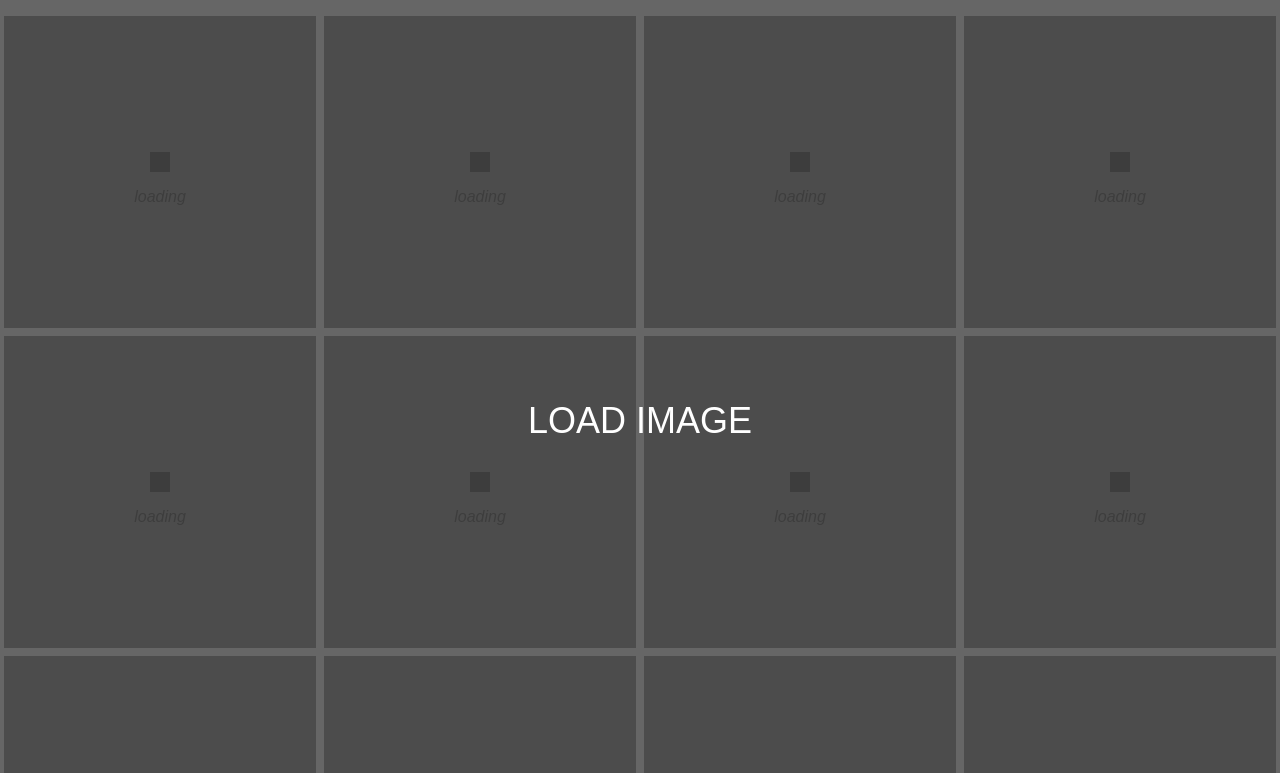
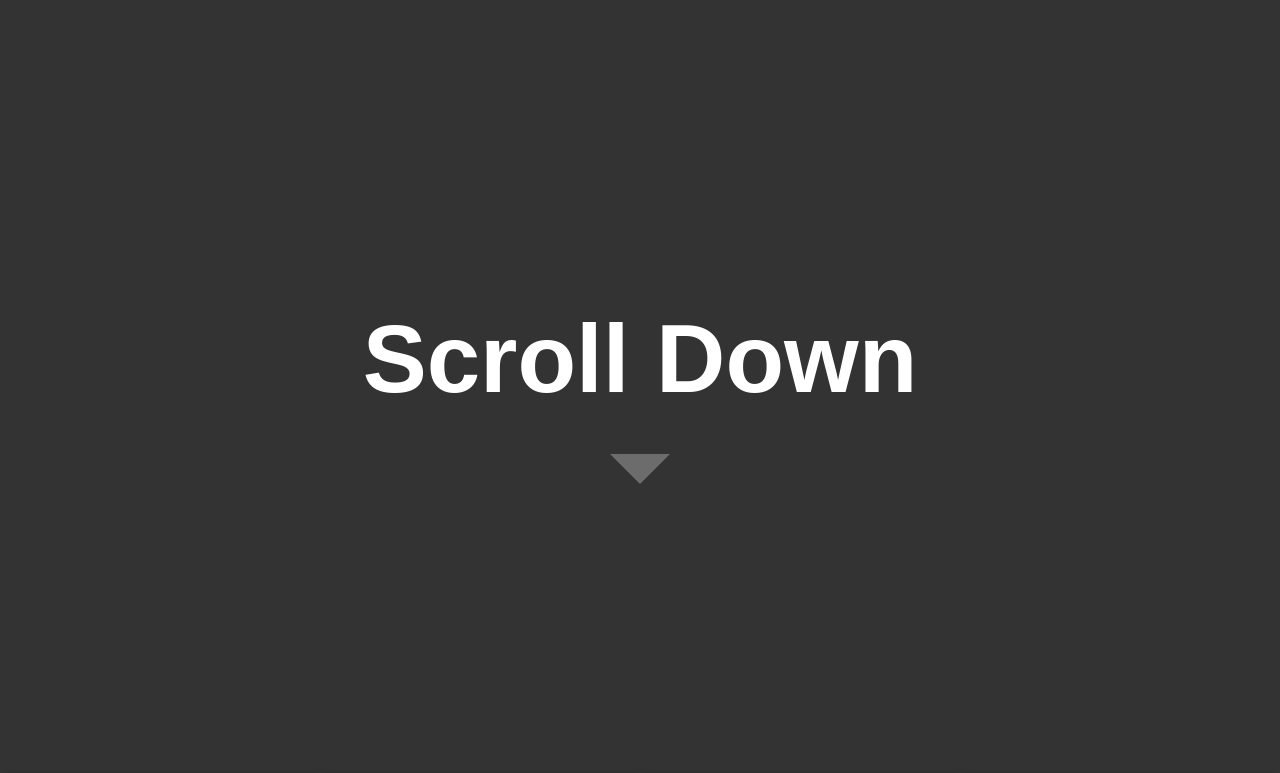
Before and after one commit to GlennJong/noob.lazyload, a plain HTML site: page index.html in a window 1280 px wide. Shown: the top 773 px of the page. Drawn offline with nearby package versions, Linux system fonts and the light colour scheme.

Commit message:
修改成 scroll down 的 lazyload

```diff
--- a/index.html
+++ b/index.html
@@ -7,31 +7,30 @@
 	<link rel="stylesheet" href="stylesheets/style.css">
 </head>
 <body>
+	<h1>Scroll Down</h1>
 	<div class="wrapper">
 		<div class="image-grid grid">
-			<div class="grid-item lazywrapper"><img data-lazy="images/01.jpg" alt=""><i></i></div>
-			<div class="grid-item lazywrapper"><img data-lazy="images/02.jpg" alt=""><i></i></div>
-			<div class="grid-item lazywrapper"><img data-lazy="images/03.jpg" alt=""><i></i></div>
-			<div class="grid-item lazywrapper"><img data-lazy="images/04.jpg" alt=""><i></i></div>
-			<div class="grid-item lazywrapper"><img data-lazy="images/05.jpg" alt=""><i></i></div>
-			<div class="grid-item lazywrapper"><img data-lazy="images/06.jpg" alt=""><i></i></div>
-			<div class="grid-item lazywrapper"><img data-lazy="images/07.jpg" alt=""><i></i></div>
-			<div class="grid-item lazywrapper"><img data-lazy="images/08.jpg" alt=""><i></i></div>
-			<div class="grid-item lazywrapper"><img data-lazy="images/09.jpg" alt=""><i></i></div>
-			<div class="grid-item lazywrapper"><img data-lazy="images/10.jpg" alt=""><i></i></div>
-			<div class="grid-item lazywrapper"><img data-lazy="images/11.jpg" alt=""><i></i></div>
-			<div class="grid-item lazywrapper"><img data-lazy="images/12.jpg" alt=""><i></i></div>
+			<div class="grid-item lazywrapper"><img class="lazyload" data-lazy="images/01.jpg" alt=""><i></i></div>
+			<div class="grid-item lazywrapper"><img class="lazyload" data-lazy="images/02.jpg" alt=""><i></i></div>
+			<div class="grid-item lazywrapper"><img class="lazyload" data-lazy="images/03.jpg" alt=""><i></i></div>
+			<div class="grid-item lazywrapper"><img class="lazyload" data-lazy="images/04.jpg" alt=""><i></i></div>
+			<div class="grid-item lazywrapper"><img class="lazyload" data-lazy="images/05.jpg" alt=""><i></i></div>
+			<div class="grid-item lazywrapper"><img class="lazyload" data-lazy="images/06.jpg" alt=""><i></i></div>
+			<div class="grid-item lazywrapper"><img class="lazyload" data-lazy="images/07.jpg" alt=""><i></i></div>
+			<div class="grid-item lazywrapper"><img class="lazyload" data-lazy="images/08.jpg" alt=""><i></i></div>
+			<div class="grid-item lazywrapper"><img class="lazyload" data-lazy="images/09.jpg" alt=""><i></i></div>
+			<div class="grid-item lazywrapper"><img class="lazyload" data-lazy="images/10.jpg" alt=""><i></i></div>
+			<div class="grid-item lazywrapper"><img class="lazyload" data-lazy="images/11.jpg" alt=""><i></i></div>
+			<div class="grid-item lazywrapper"><img class="lazyload" data-lazy="images/12.jpg" alt=""><i></i></div>
 		</div>
 	</div>
-	<div class="lazy-control">
-		<a>LOAD IMAGE</a>
-	</div>
 	<script>
-		// Progress
-		function lazyload(elem) {
+		// Lazyload
+		function lazyLoad() {
 
-		    var lazyItem = $('img[data-lazy]')
+    	var $lazyItem = $('img.lazyload')
 
+	    // Check lazyloaded
 	    function loadCheck() {
         if(this.complete) {
           this.setAttribute('class', 'lazyloaded')
@@ -39,15 +38,28 @@
         }
 	    }
 
-		    lazyItem.each(function() {
-		        var lazySrc = this.getAttribute('data-lazy')
+
+	    // lazyLoad at window scroll
+	    var windowHeight = $(window).height()
+
+	    $(window).scroll(function() {
+				var scrollNow = $(window).scrollTop();
+
+				// lazyload Images
+				$lazyItem.each(function() {
+	    		var lazyOffset = $(this).offset().top
+
+          if (lazyOffset <= scrollNow + windowHeight) {
+          	var lazySrc = $(this).data('lazy')
 	        	this.setAttribute('src', lazySrc)
+          }
+
 				}).on('load', loadCheck)
+
+	    })
 		}
-		$('.lazy-control a').on('click',function() {
-			lazyload()
-			$(this).parent().addClass('close')
-		})
+
+		lazyLoad()
 	</script>
 </body>
 </html>
--- a/sass/style.scss
+++ b/sass/style.scss
@@ -3,9 +3,40 @@
 body {
 	margin: 0;
 	padding: 0;
+	background: hsl(0,0%,20%);
 	font-family: arial, sans-serif;
 }
+@keyframes arrowDown {
+	from {
+		top: 100%;
+	}
+	to {
+		top: 150%;
+		opacity: 0;
+	}
+}
+h1 {
+	position: absolute;
+	top: 30%; left: 50%;
+	margin-left: -400px;
+	width: 800px;
+	text-align: center;
+	font-size: 96px;
+	color: #FFF;
+	&:before {
+		content: "";
+		position: absolute;
+		top: 100%; left: 50%;
+		margin-left: -30px;
+		border-top: 30px solid #FFF;
+		border-left: 30px solid transparent;
+		border-right: 30px solid transparent;
+		animation: arrowDown 1s linear infinite;
+	}
+}
 .wrapper {
+	position: absolute;
+	top: 95%;
 	.grid {
 		margin: 12px auto;
 		width: 1280px;
@@ -14,6 +45,7 @@ body {
 			margin: 4px;
 			width: 312px;
 			height: 312px;
+			@include box-shadow(0px 0px 6px hsla(0,0%,0%,.75));
 		}
 		img {
 			display: block;
```
Also changed, not shown: stylesheets/style.css. Lines whose indentation alone changed are shown as unchanged.
